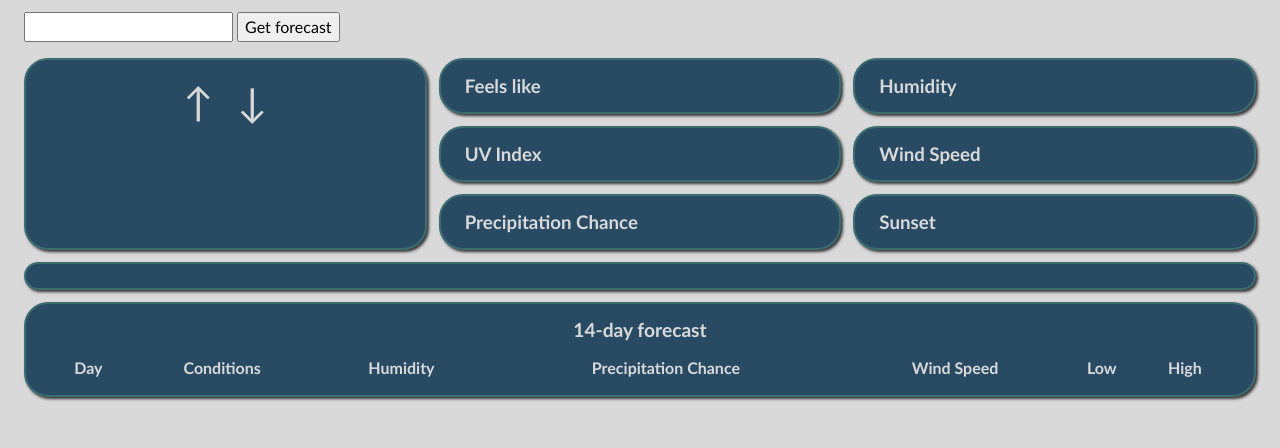
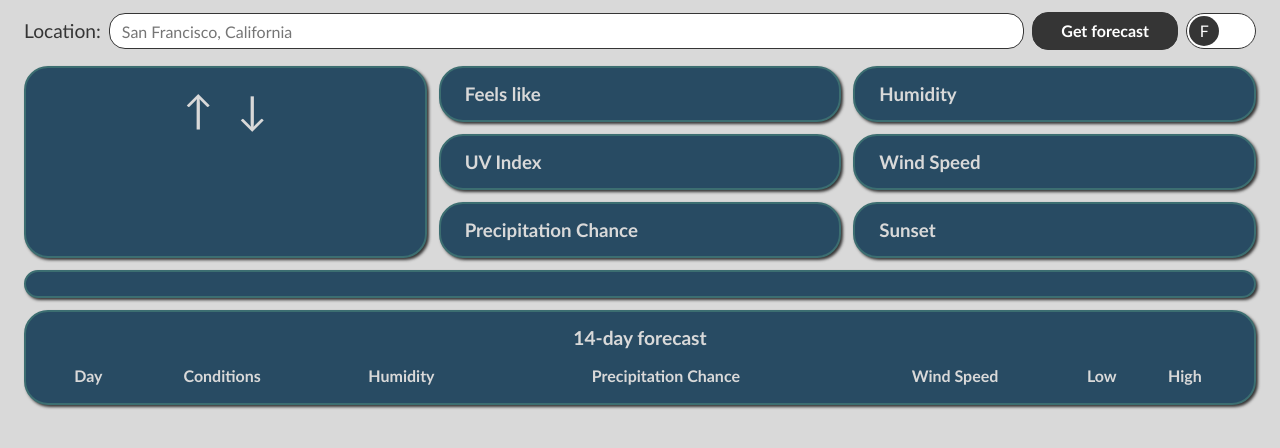
Before and after one commit to JustDamion/weather-app, a website built with webpack: page src/template.html in a window 1280 px wide. Built offline with nearby package versions, Linux system fonts and the light colour scheme.

Commit message:
Add styling to input and header

```diff
--- a/src/styles.css
+++ b/src/styles.css
@@ -75,6 +75,12 @@ h6 {
 
 /* END CSS RESET */
 
+header {
+  display: flex;
+  align-items: center;
+  gap: 8px;
+}
+
 body {
   padding: 12px 24px;
   height: 100vh;
@@ -98,6 +104,75 @@ body {
   display: grid;
   grid-template-columns: 1fr 1fr 1fr;
   gap: 12px;
+}
+
+.location-label {
+  font-size: 1.2rem;
+}
+
+.location-input {
+  padding: 0 12px;
+  height: 36px;
+  flex-grow: 1;
+  border: 1px solid var(--c-graphite);
+  border-radius: 16px;
+  background-color: var(--c-white);
+  color: var(--c-graphite);
+}
+
+.submit-button {
+  font-weight: bold;
+  padding: 6px 28px;
+  color: var(--c-white);
+  background-color: var(--c-graphite);
+  border: 1px solid var(--c-graphite);
+  border-radius: 16px;
+  cursor: pointer;
+}
+
+.submit-button:hover {
+  background-color: var(--c-stormy-teal);
+}
+
+.unit-toggle {
+  -webkit-appearance: none;
+  -moz-appearance: none;
+  appearance: none;
+  width: 70px;
+  height: 36px;
+  background: var(--c-white);
+  border: 1px solid var(--c-graphite);
+  border-radius: 32px;
+  position: relative;
+  cursor: pointer;
+}
+
+.unit-toggle::before {
+  display: flex;
+  align-items: center;
+  justify-content: center;
+  color: white;
+  content: "F";
+  width: 30px;
+  height: 30px;
+  position: absolute;
+  top: 0.14em;
+  left: 0.14em;
+  background: var(--c-graphite);
+  border-radius: 50%;
+  -webkit-transition: 0.1s;
+  -o-transition: 0.1s;
+  transition: 0.1s;
+}
+
+.unit-toggle:checked::before {
+  content: "C";
+  left: calc(100% - 30px - 0.14em);
+  background-position: 0;
+}
+
+.unit-toggle:checked {
+  background-position: 100%;
 }
 
 .alerts {
--- a/src/template.html
+++ b/src/template.html
@@ -7,8 +7,18 @@
   </head>
 
   <body>
-    <input type="text" name="location" id="location-input" />
-    <button id="submit-button">Get forecast</button>
+    <header>
+      <label class="location-label" for="location-input">Location:</label>
+      <input
+        class="location-input"
+        type="text"
+        name="location"
+        id="location-input"
+        placeholder="San Francisco, California"
+      />
+      <button class="submit-button" id="submit-button">Get forecast</button>
+      <input class="unit-toggle" type="checkbox" name="unit" id="unit-toggle" />
+    </header>
 
     <div class="location">
       <h1 class="location__title"></h1>
@@ -70,7 +80,9 @@
 
       <div class="forecast card" id="forecast">
         <table class="forecast__table">
-          <caption class="forecast__title">14-day forecast</caption>
+          <caption class="forecast__title">
+            14-day forecast
+          </caption>
           <thead>
             <tr class="day">
               <th scope="col">Day</th>
```
